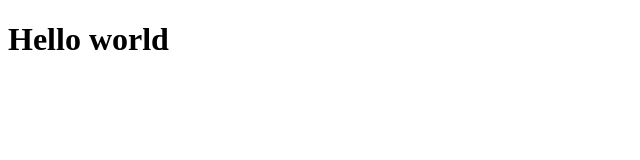
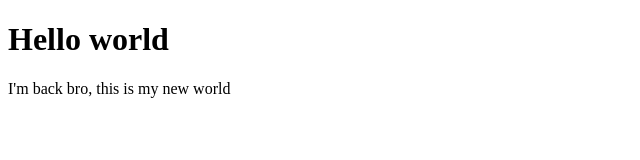
Before and after one commit to paingoat/Git-Test, a plain HTML site: page index.html in a window 1280 px wide. Shown: the whole page, without its empty margins (0-640 px from the left). Drawn offline with Linux system fonts and the light colour scheme.

Commit message:
Update index.html

```diff
--- a/index.html
+++ b/index.html
@@ -7,5 +7,6 @@
 </head>
 <body>
     <h1> Hello world </h1>
+    <p> I'm back bro, this is my new world </p>
 </body>
 </html>
```
